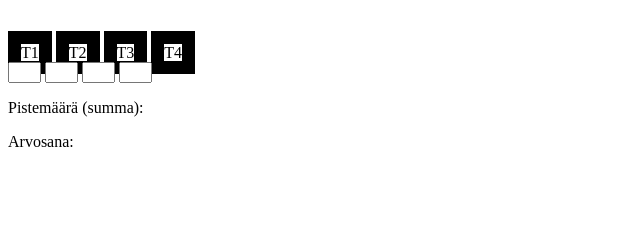
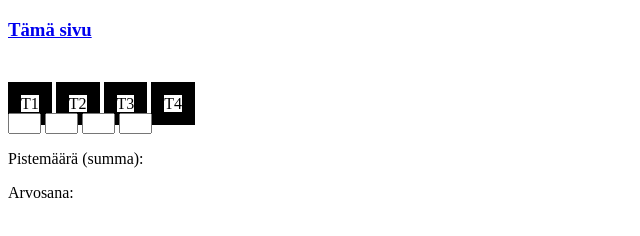
Before and after one commit to ukko1998/N2914Fullstack, a plain HTML site: page H3/H3T3.html in a window 1280 px wide. Shown: the whole page, without its empty margins (0-640 px from the left). Drawn offline with Linux system fonts and the light colour scheme.

Commit message:
Update H3T3.html

```diff
--- a/H3/H3T3.html
+++ b/H3/H3T3.html
@@ -5,6 +5,8 @@
     <meta charset="UTF-8" />
     <!--jotta näkyy ä ja ö kirjaimet oikein-->
 
+    <!--linkki päiväkirjaan-->
+    <h3><a href="https://ukko1998.github.io/N2914Fullstack/">Tämä sivu</a></h3>
     <br />
     <br />
   </head>
```
